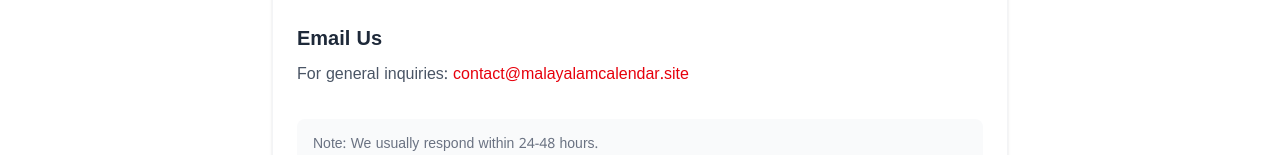
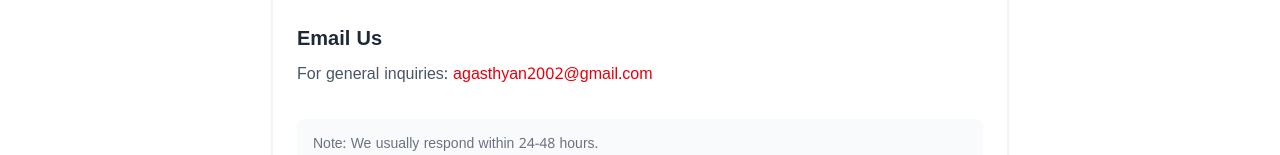
Before and after one commit to Agasthyan07/malayalam_calender, a Next.js app: page /contact in a window 1280 px wide. Shown: the part 226-381 px from the top of the page. Built offline with nearby package versions, Linux system fonts and the light colour scheme.

Commit message:
Update contact email

```diff
--- a/app/contact/page.tsx
+++ b/app/contact/page.tsx
@@ -19,7 +19,7 @@ export default function ContactPage() {
                 <div className="mt-6">
                     <h2 className="text-xl font-semibold mb-2 text-gray-800 dark:text-gray-200">Email Us</h2>
                     <p className="text-gray-600 dark:text-gray-400">
-                        For general inquiries: <a href="mailto:contact@malayalamcalendar.site" className="text-red-600 hover:underline">contact@malayalamcalendar.site</a>
+                        For general inquiries: <a href="mailto:agasthyan2002@gmail.com" className="text-red-600 hover:underline">agasthyan2002@gmail.com</a>
                     </p>
                 </div>
 
```
